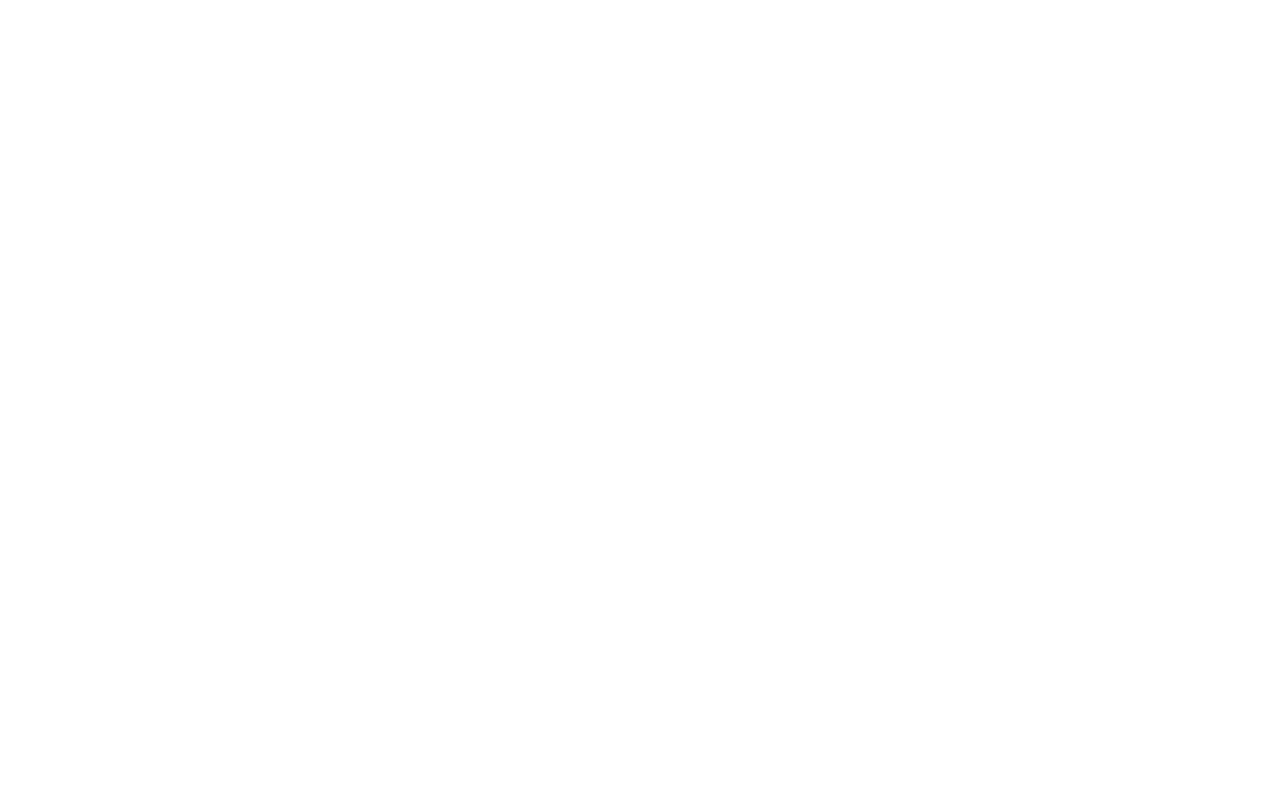
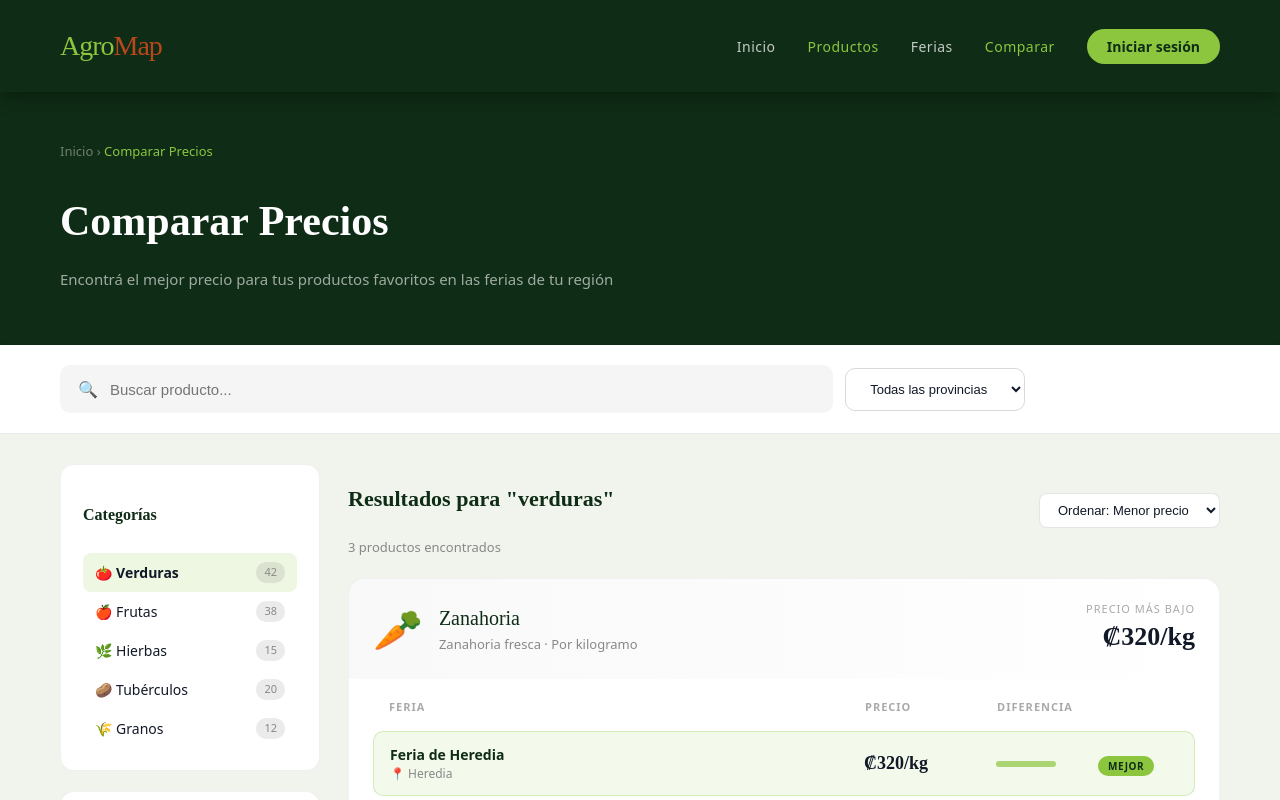
Before and after one commit to sduartecfwd09-collab/Semilla-digital, a React (Vite) app: page /comparar in a window 1280 px wide. Before the commit this address had no page. Shown: the top 800 px of the page. Built offline with nearby package versions, Linux system fonts and the light colour scheme.

Commit message:
nuevos agregados

```diff
--- a/src/index.css
+++ b/src/index.css
@@ -6,6 +6,11 @@
   text-rendering: optimizeLegibility;
   -webkit-font-smoothing: antialiased;
   -moz-osx-font-smoothing: grayscale;
+
+  /* Colores del sistema */
+  --fondo: #0f2c16;
+  --lima: #8cc63f;
+  --tierra: #b8471b;
 }
 
 body {
--- a/src/main.jsx
+++ b/src/main.jsx
@@ -1,15 +1,17 @@
 import { StrictMode } from 'react'
 import { createRoot } from 'react-dom/client'
-/* import './index.css' */
+import { BrowserRouter } from 'react-router-dom'
+import './index.css'
 import App from './App.jsx'
-import {BrowserRouter as Router, Routes, Route} from 'react-router-dom';
 
-createRoot(document.getElementById('root')).render(
-  <StrictMode>
-    <Router>
-      <Routes>
-        <Route path="/" element={<App />} />
-      </Routes>
-    </Router>
-  </StrictMode>,
-)
+const rootElement = document.getElementById('root');
+if (rootElement) {
+  const root = createRoot(rootElement);
+  root.render(
+    <StrictMode>
+      <BrowserRouter>
+        <App />
+      </BrowserRouter>
+    </StrictMode>
+  );
+}
--- a/src/routes/Routing.jsx
+++ b/src/routes/Routing.jsx
@@ -5,15 +5,10 @@ import Compare from '../pages/Compare/Compare';
 
 const Routing = () => {
   return (
-    <>
-      <Router>
-        <Routes>
-          <Route path="/" element={<Home />} />
-          <Route path="/compare" element={<Compare />} />
-        </Routes>
-      </Router>
-    </>
-
+    <Routes>
+      <Route path="/" element={<Home />} />
+      <Route path="/comparar" element={<Compare />} />
+    </Routes>
   );
 };
 
```
Also changed, not shown: src/components/Inicio.tsx (deleted, +0 -13 lines).
